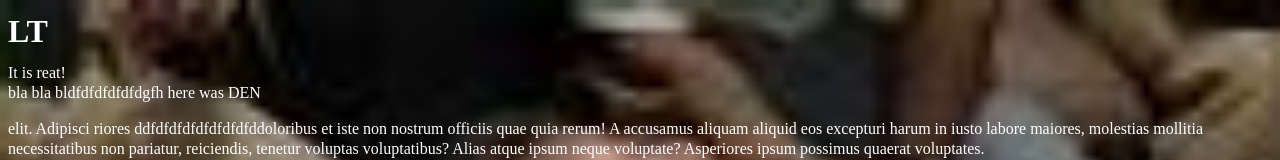
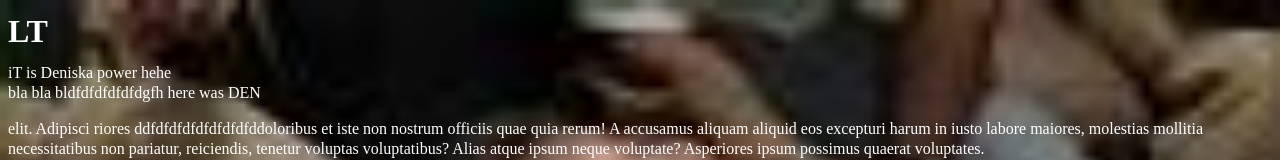
Before and after one commit to vladpivovarov/git, a website: page app/index.html in a window 1280 px wide. Shown: the top 160 px of the page. Drawn offline with nearby package versions, Linux system fonts and the light colour scheme.

Commit message:
power den

```diff
--- a/app/index.html
+++ b/app/index.html
@@ -10,7 +10,7 @@
 </head>
 <body>
     <h1>LT</h1>
-    <div>It is reat!</div>
+    <div>iT is Deniska power hehe </div>
     <span>bla bla bldfdfdfdfdfdgfh here was DEN</span>
     <p>elit. Adipisci riores ddfdfdfdfdfdfdfdfddoloribus et iste non nostrum officiis quae quia rerum! A accusamus aliquam aliquid eos excepturi harum in iusto labore maiores, molestias mollitia necessitatibus non pariatur, reiciendis, tenetur voluptas voluptatibus? Alias atque ipsum neque voluptate? Asperiores ipsum possimus quaerat voluptates.</p>
     <div class="block-superArni">
```
